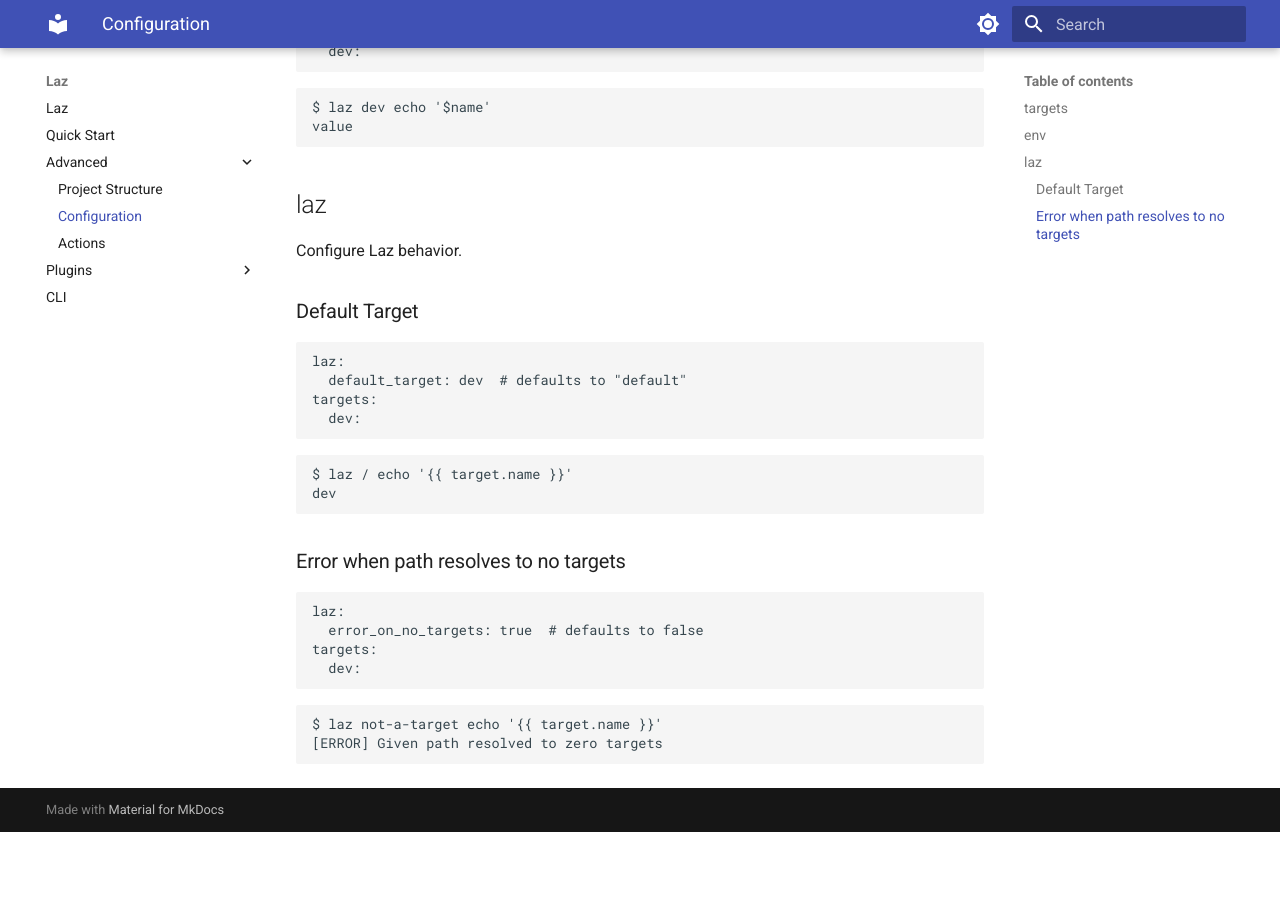
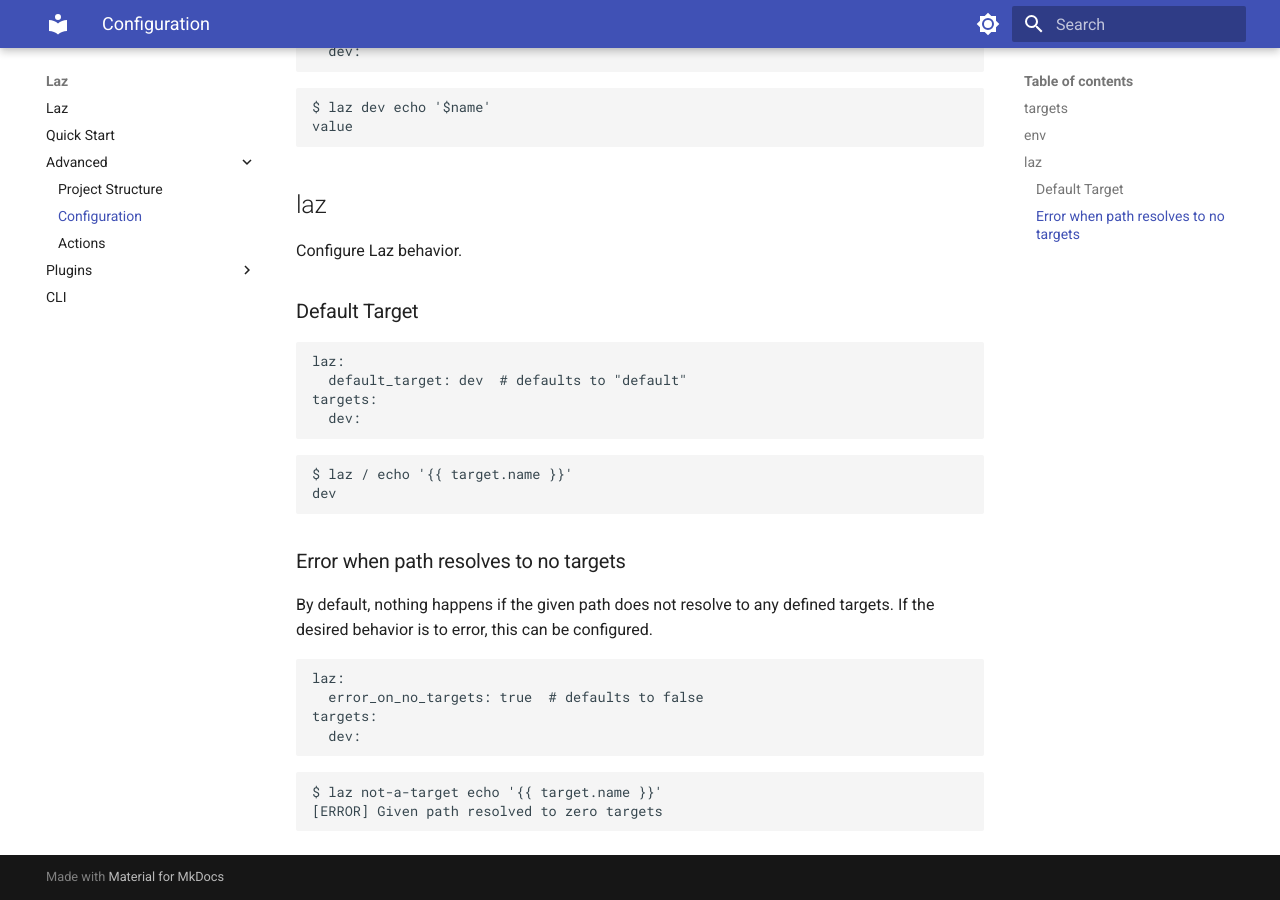
Before and after one commit to joshwycuff/py-laz, an MkDocs documentation site: the page built from docs/advanced/configuration.md, in a window 1280 px wide and 900 px high, scrolled down 832 px. Built offline with MkDocs 1.6.1 and Material for MkDocs 9.7.7, drawn with Linux system fonts in a browser that asks for light colours; before the commit the page ends 1664 px from its top, so only the background shows below that.

Commit message:
docs: update

````diff
--- a/docs/advanced/configuration.md
+++ b/docs/advanced/configuration.md
@@ -66,6 +66,9 @@
 
 ### Error when path resolves to no targets
 
+By default, nothing happens if the given path does not resolve to any defined targets. If the
+desired behavior is to error, this can be configured.
+
 ```yaml
 laz:
   error_on_no_targets: true  # defaults to false
````
